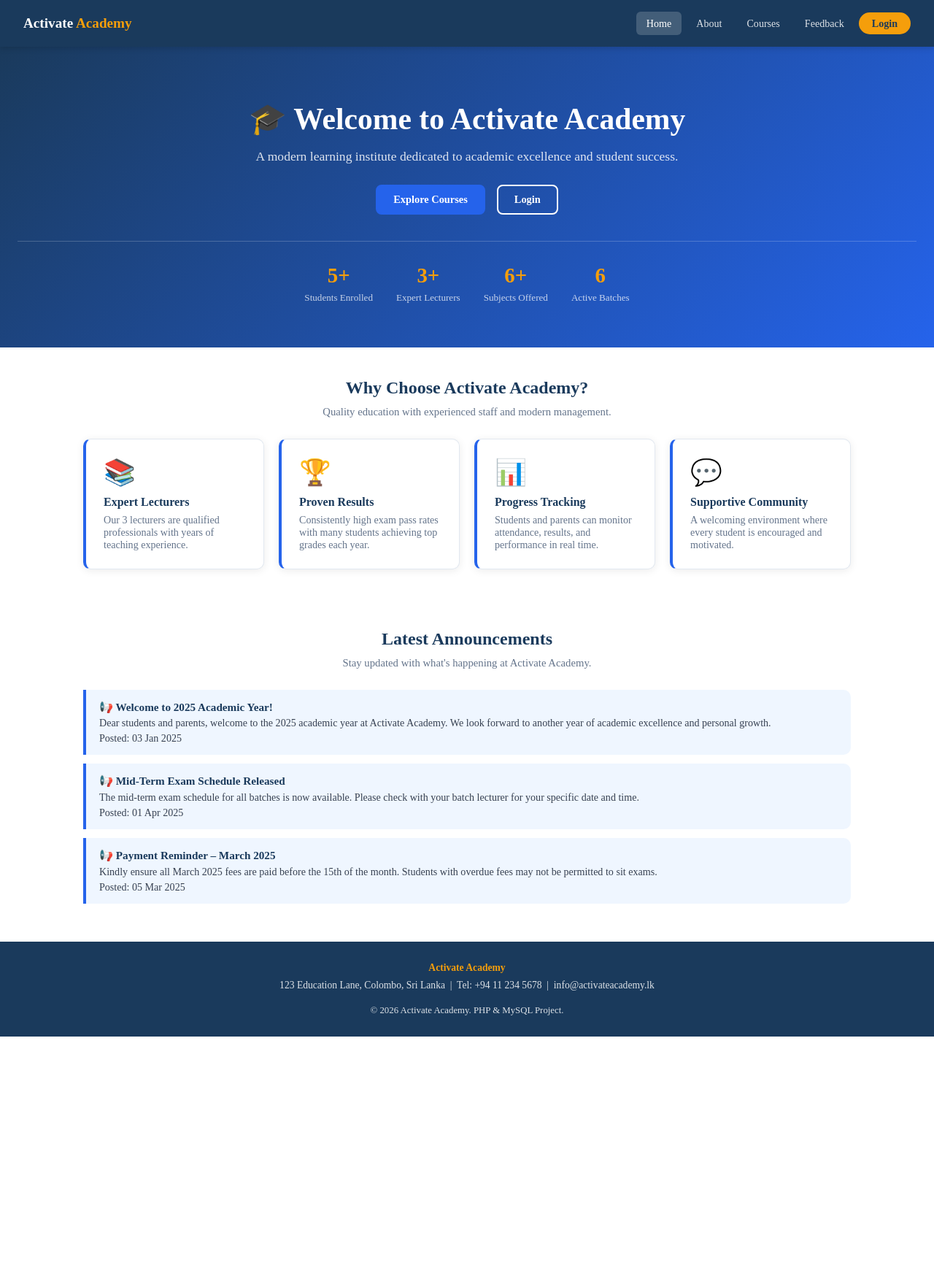
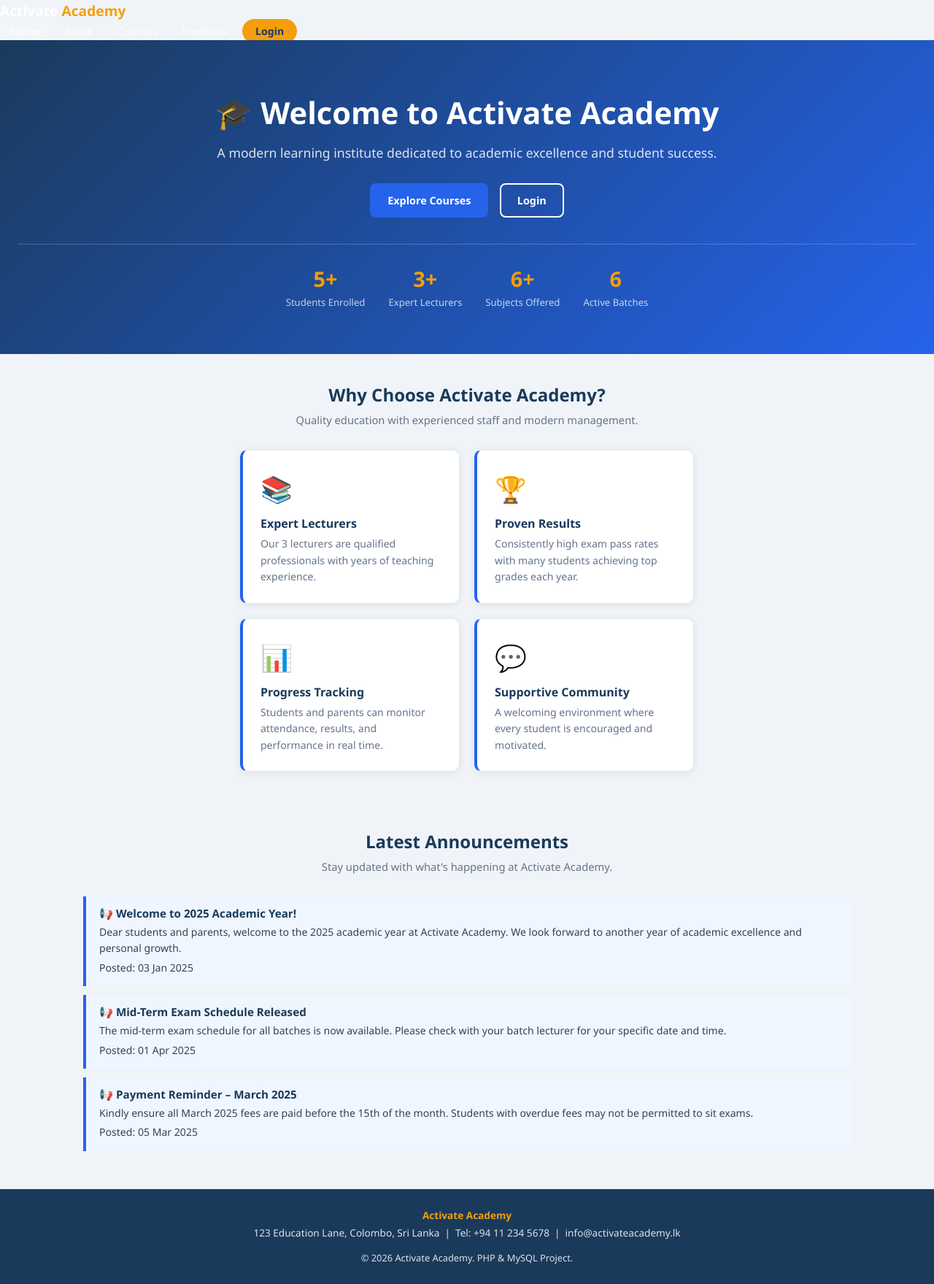
Before and after one commit to kabir-codex/diploma-final-year-project, a PHP site: page /index.php in a window 1280 px wide. Shown: the whole page at 73% size. Before the commit the page ends 1420 px from the top, so only its background shows below. Run offline with PHP 8.4, Linux system fonts and the light colour scheme; data comes from the database, SQL or seed files in the repository.

Commit message:
updated nav panel style

```diff
--- a/frontend/assets/css/style.css
+++ b/frontend/assets/css/style.css
@@ -25,6 +25,16 @@
 
 * { margin:0; padding:0; box-sizing:border-box; } /* Reset default browser spacing and make width/height include padding+border */
 
+body {
+    font-family: 'Segoe UI', Arial, sans-serif; /* Base font for the whole site */
+    background:  var(--bg);
+    color:       var(--text-dark);
+    line-height: 1.6;
+    font-size:   0.93rem;
+    min-height:  100vh;            /* Body always fills at least the full viewport height */
+    display:     flex;             /* Flex column so the footer naturally sticks to the bottom on short pages */
+    flex-direction: column;
+}
 
 
 main, .section, .dashboard-wrapper { flex:1; } /* These grow to fill remaining space, pushing the footer down */
@@ -34,17 +44,7 @@
 textarea { resize:vertical; min-height:90px; }               /* Textareas can only be resized taller/shorter, not wider */
 
 /* NAV — the dark top navigation bar shown on every page */
-nav {
-    background: var(--primary);
-    padding:    0 32px;
-    display:    flex;
-    align-items:center;
-    justify-content:space-between; /* Logo on the left, links on the right */
-    height:     64px;              /* Matches the calc(100vh - 64px) used elsewhere for full-height layouts */
-    box-shadow: 0 2px 8px rgba(0,0,0,0.15);
-    position:   sticky;            /* Stays visible at the top while scrolling */
-    top:0; z-index:100;
-}
+
 .nav-logo { color:white; font-weight:800; font-size:1.2rem; }       /* "Activate Academy" text in the nav */
 .nav-logo span { color:var(--accent); }                              /* The "Academy" part is highlighted in amber */
 .nav-links { list-style:none; display:flex; align-items:center; gap:6px; } /* Horizontal row of nav links */
```
